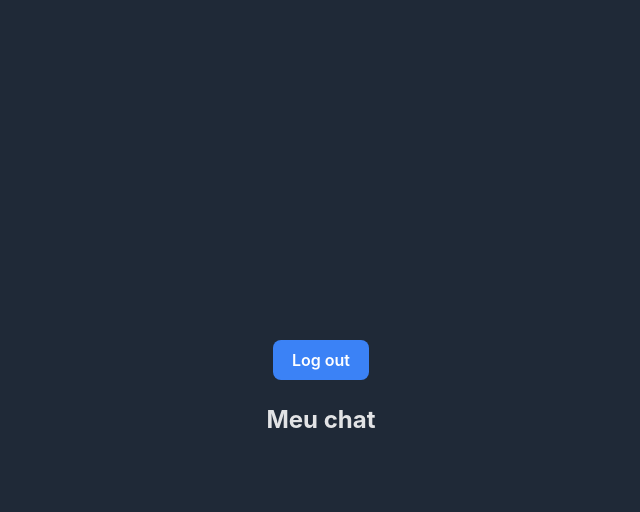
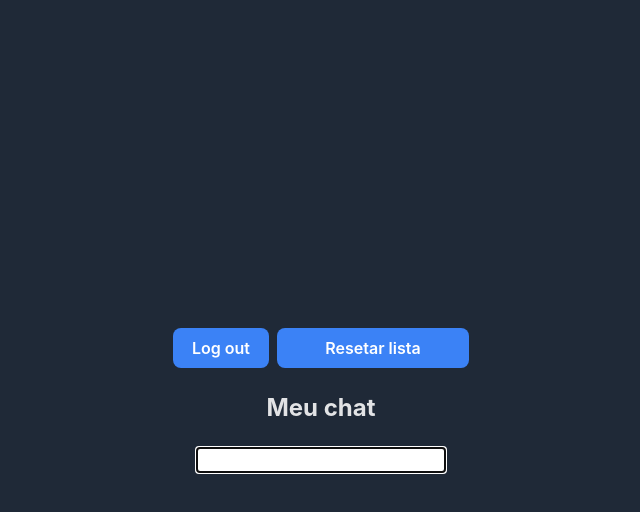
Before and after one commit to diorgenesmorais/login-context-with-route-react, a React (Vite) app: page / in a window 1280 px wide. Both pictures are taken after a click on the button "Log In". Shown: the top 512 px of the page, without its empty margins (319-959 px from the left). Built offline with nearby package versions, Linux system fonts and the light colour scheme.

Commit message:
feat: add the reducer to the provider

```diff
--- a/src/components/Chat/index.tsx
+++ b/src/components/Chat/index.tsx
@@ -1,21 +1,81 @@
-import React, { useContext } from "react";
+import React, { useContext, useEffect, useRef, useState } from "react";
 import { AppContext } from "../../context/AppContext";
+import {
+    AddQuestion,
+    RemoveQuestion,
+    ResetQuestionQueue,
+} from "../../store/actions/question.action";
 
 export const Chat: React.FC = () => {
-    const { logout } = useContext(AppContext);
+    const { logout, state, dispatch } = useContext(AppContext);
+    const [questionUser, setQuestionUser] = useState("");
+    const inputRef = useRef<HTMLInputElement>(null);
+    const {
+        questionQueue: { questions },
+    } = state;
+
+    const handleKeyDown = (event: React.KeyboardEvent<HTMLInputElement>) => {
+        if (event.key === "Enter") {
+            event.preventDefault();
+            dispatch(
+                new AddQuestion({
+                    id: crypto.randomUUID(),
+                    question: questionUser,
+                })
+            );
+            setQuestionUser("");
+            inputRef.current?.focus();
+        }
+    };
+
+    useEffect(() => {
+        inputRef.current?.focus();
+    }, [state.questionQueue.questions]);
 
     return (
         <div className="flex items-center justify-center h-screen">
             <div className="text-center">
+                <div>
                     <button
                         className="w-24 py-2 px-4 bg-blue-500 hover:bg-blue-600 text-white font-semibold rounded-lg mb-6"
                         onClick={logout}
                     >
                         Log out
                     </button>
+                    <button
+                        className="w-48 ml-2 py-2 px-4 bg-blue-500 hover:bg-blue-600 text-white font-semibold rounded-lg mb-6"
+                        onClick={() => dispatch(new ResetQuestionQueue())}
+                    >
+                        Resetar lista
+                    </button>
+                </div>
                 <h2 className="text-2xl font-bold mb-6 text-center">
                     Meu chat
                 </h2>
+                <ul className="mb-4 text-start">
+                    {questions.map(({ question, id }, i) => {
+                        return (
+                            <li key={i}>
+                                {question} -{" "}
+                                <a
+                                    href="#"
+                                    onClick={() =>
+                                        dispatch(new RemoveQuestion({ id }))
+                                    }
+                                >
+                                    X
+                                </a>
+                            </li>
+                        );
+                    })}
+                </ul>
+                <input
+                    type="text"
+                    value={questionUser}
+                    onChange={(event) => setQuestionUser(event.target.value)}
+                    onKeyDown={handleKeyDown}
+                    ref={inputRef}
+                />
             </div>
         </div>
     );
--- a/src/context/AppContext.tsx
+++ b/src/context/AppContext.tsx
@@ -1,5 +1,7 @@
-import { createContext } from "react";
+import { createContext, useReducer } from "react";
 import useAuth from "../hooks/useAuth";
+import mainReducer, { AppActions } from "../store/reducers/app.reducer";
+import { IAppState, initialState } from "../store/states/app.state";
 
 export interface IUser {
     isAuthenticated: boolean;
@@ -8,19 +10,24 @@ export interface IUser {
 export interface IAppContext extends IUser {
     login: () => void;
     logout: () => void;
+    state: IAppState;
+    dispatch: React.Dispatch<AppActions>;
 }
 
 export const AppContext = createContext<IAppContext>({} as IAppContext);
 
 export const AppProvider = ({ children }: { children: JSX.Element }) => {
     const { isPending, isAuthenticated, login, logout } = useAuth();
+    const [state, dispatch] = useReducer(mainReducer, initialState);
 
     if (isPending) {
         return <h2>Loading...</h2>;
     }
 
     return (
-        <AppContext.Provider value={{ isAuthenticated, login, logout }}>
+        <AppContext.Provider
+            value={{ isAuthenticated, login, logout, state, dispatch }}
+        >
             {children}
         </AppContext.Provider>
     );
--- a/src/store/reducers/app.reducer.ts
+++ b/src/store/reducers/app.reducer.ts
@@ -2,7 +2,7 @@ import { QuestionQueueActions } from "../actions/question.action";
 import { IAppState } from "../states/app.state";
 import { questionReducer } from "./question.reducer";
 
-type AppActions = QuestionQueueActions;
+export type AppActions = QuestionQueueActions;
 
 type ReducersMapObject<S, A> = {
     [K in keyof S]: (state: S[K], action: A) => S[K];
```
Lines whose indentation alone changed are shown as unchanged.
